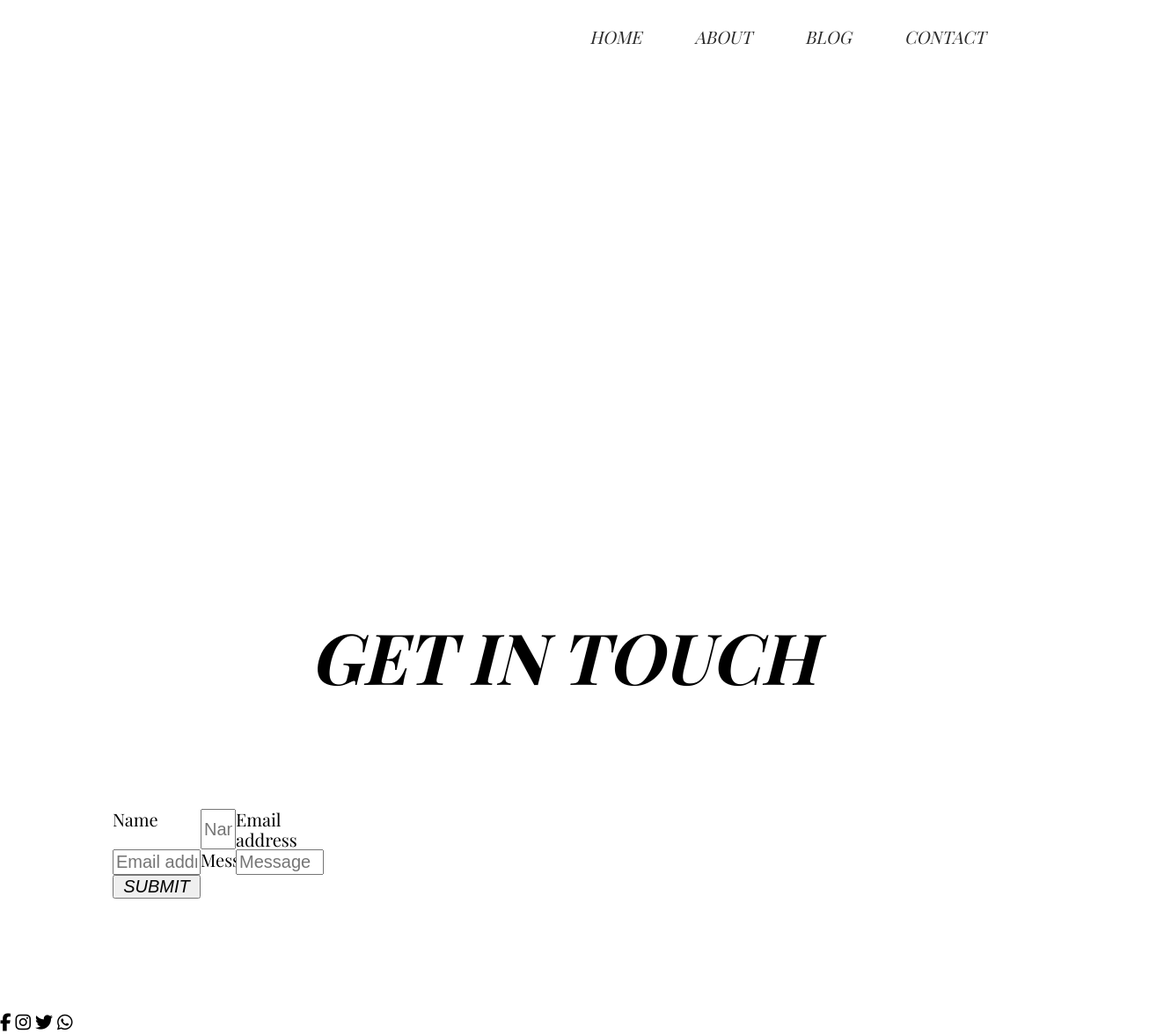
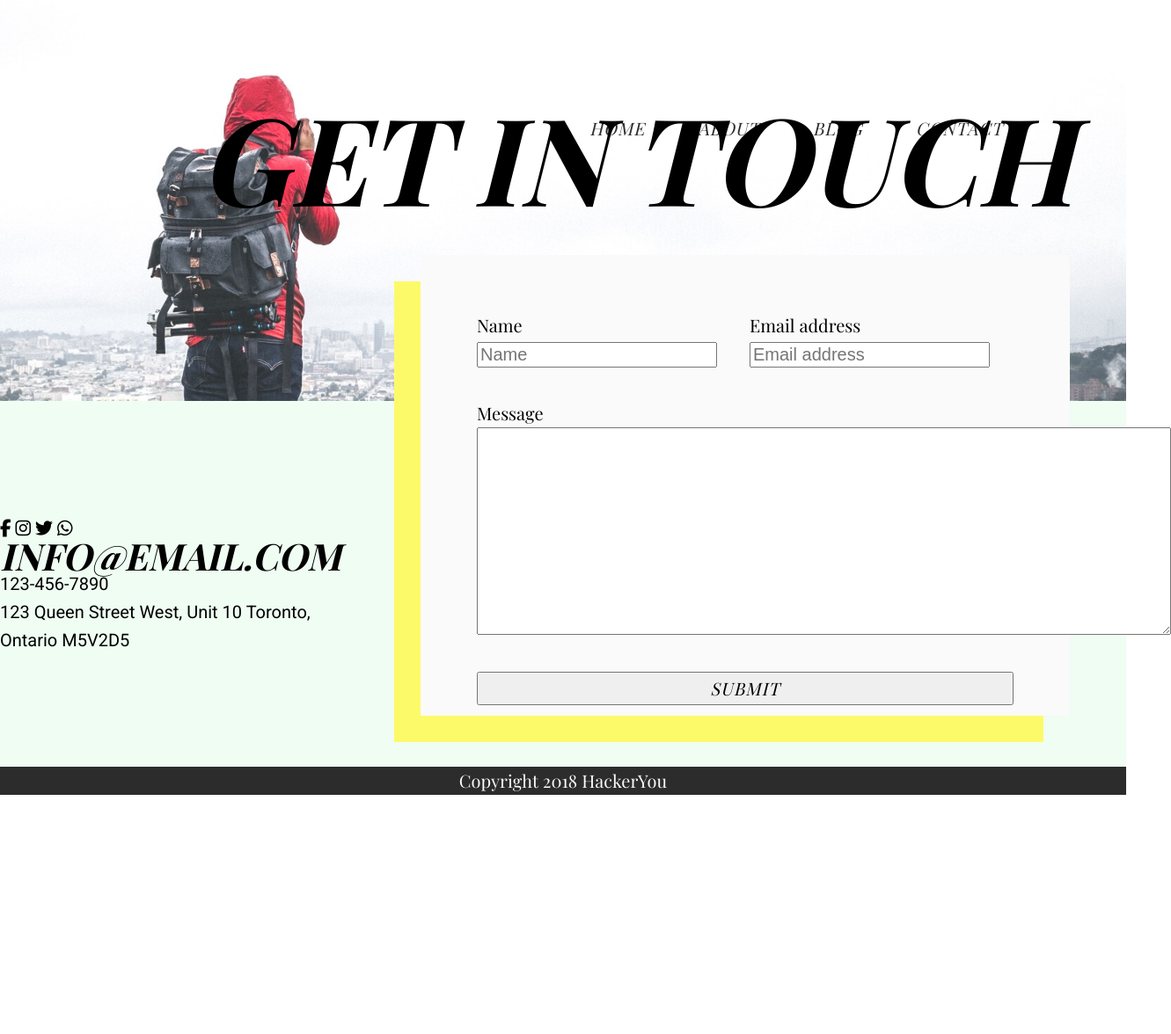
Before and after one commit to alxndrdrgz/alex-rodriguez-project-one, a plain HTML site: page contact.html in a window 1280 px wide. Shown: the top 1176 px of the page at 88% size, 1331 px wide, since content can reach past the window. After the commit the page ends 904 px from the top, so only its background shows below. Drawn offline with nearby package versions, Linux system fonts and the light colour scheme; a web font is replaced by a local one.

Commit message:
hitting the home stretch here, pals

```diff
--- a/contact.html
+++ b/contact.html
@@ -10,9 +10,9 @@
 </head>
 <body>
     <!-- Header start -->
-    <header>
+    <header class="contact">
         <div class="wrapper">
-            <div class="flexHeader">
+            <div class="flexHeaderBlog">
                 <nav>
                     <ul>
                         <li>
@@ -37,6 +37,7 @@
                         </li>
                     </ul>
                 </nav>
+                <h1 class="titleThree">Get in touch</h1>
             </div>
         </div>
     </header>
@@ -44,26 +45,8 @@
     <!-- Main starts here -->
     <main class="contactMain">
         <div class="wrapper">
-            <!-- Contact form starts here -->
-            <section class="contactForm">
-                <h1 class="otherTitle">Get in touch</h1>
-
-                <form action="submit">
-
-                    <label for="name">Name</label>
-                    <input type="text" placeholder="Name" id="firstName">
-
-                    <label for="email">Email address</label>
-                    <input type="text" placeholder="Email address" id="emailAddress">
-
-                    <label for="message">Message</label>
-                    <input type="text" placeholder="Message">
-
-                    <button type="submit">Submit</button>
-                </form>
-            </section>
-
-            <!-- Informational contact bar starts here -->
+            <div class="flexContainerContact">
+                <!-- Informational side bar starts here -->
                 <aside class="contactInfo">
                     <div class="socialMediaIcons">
                         <i class="fab fa-facebook-f"></i>
@@ -75,10 +58,37 @@
                         <h2 class="infoEmail">
                             info@email.com
                         </h2>
+                        <p>123-456-7890</p>
+                        <p>123 Queen Street West, Unit 10
+                            Toronto, Ontario
+                            M5V2D5
+                        </p>
                     </div>
                 </aside>
+
+                <!-- Contact form starts here -->
+                <section class="contactForm">
+                    <form action="submit" class="contactFormGrid">
+                        <div class="formName">
+                            <label for="name">Name</label>
+                            <input type="text" placeholder="Name" id="firstName">
                         </div>
 
+                        <div class="formAddress">
+                            <label for="email">Email address</label>
+                            <input type="text" placeholder="Email address" id="emailAddress">
+                        </div>
+
+                        <div class="commentBox">
+                            <label for="commentBox">Message</label>
+                            <textarea name="commentBox" cols="64" rows="10"></textarea>
+                        </div>
+
+                        <button type="submit" class="submit"">Submit</button>
+                    </form>
+                </section>
+            </div>
+        </div>
     </main>
     <footer>
         Copyright 2018 HackerYou
--- a/styles/sass/partials/_blogStyles.scss
+++ b/styles/sass/partials/_blogStyles.scss
@@ -110,10 +110,4 @@ section.comments h2 {
     }
 }
 
-//Comment form styles below!
-form {
-    padding: 10%;
-    display: grid;
-    grid-template-columns: 25rem 25rem;
-    grid-template-columns: 10rem 4rem 10rem;
-}
+//Comment form styles found in _forms.scss partial
--- /dev/null
+++ b/styles/sass/partials/_contact.scss
@@ -0,0 +1,40 @@
+//Contact page specific styles below:
+
+header.contact {
+    @include imgUrl(url('../assets/contact-header.jpg'));
+    height: 57vh;
+}
+
+h1.titleThree {
+    margin-bottom: 20%;
+    padding-left: 13%;
+}
+
+.flexHeaderBlog {
+    display: flex;
+    margin-bottom: 5rem;
+    flex-direction: column;
+    justify-content: center;
+    height: 55rem;
+}
+
+
+//Main styles start here. Flex main so that info side bar lives to the side of the contact form.
+//Position main relative so that form can be positioned absolutely to it.
+
+main {
+    background-color: $ice;
+}
+
+.flexContainerContact {
+    display: flex;
+    flex-wrap: wrap;
+     position: relative;
+}
+
+.contactInfo {
+    width: 25%;
+    margin: 10% 0;
+}
+
+//contact form styles found in _forms.scss
--- /dev/null
+++ b/styles/sass/partials/_forms.scss
@@ -0,0 +1,51 @@
+//form for contact page:
+.contactForm {
+    background: $white;
+    padding: 5% 5% 0 5%;
+    margin: 5%;
+    box-shadow: -3rem 3rem $canary;
+    position: absolute;
+    top: -23rem;
+    right: 0;
+}
+form.contactFormGrid {
+    display: grid;
+    grid-template-rows: 9rem 30rem 5rem;
+    grid-template-columns: 30rem 30rem;
+    gap: 1rem;
+    width: 100%;
+}
+
+.formName {
+    grid-area: 1/1/2/2;
+}
+
+.formAddress {
+    grid-area: 1/2/2/3;
+}
+
+button.submit {
+    grid-area: 3/1/4/3;
+    margin-bottom: 2%;
+}
+
+
+form.blogForm {
+    display: grid;
+    grid-template-rows: 9rem 30rem 20rem 5rem;
+    grid-template-columns: 30rem 30rem;
+    gap: 1.5rem;
+    padding-bottom: 5%;
+}
+
+.formNameBlog {
+    grid-area: 1/1/2/2;
+}
+
+.formAddressBlog {
+    grid-area: 1/2/2/3;
+}
+
+button.submitBlog{
+    grid-area: 4/1/5/3;
+}
--- a/styles/sass/partials/_mixins.scss
+++ b/styles/sass/partials/_mixins.scss
@@ -1,3 +1,4 @@
+//A mixin header image shortcut! Just replace with asset URL
 @mixin imgUrl($imgValue) {
     background-image: $imgValue;
     background-size: cover;
--- a/styles/sass/partials/_typography.scss
+++ b/styles/sass/partials/_typography.scss
@@ -16,6 +16,12 @@ p {
 body {
     font-family: $playFair;
     font-size: 2rem;
+    line-height: 3.2rem;
+}
+
+button {
+    font-family: $playFair;
+    letter-spacing: 1px;
 }
 
 h1,
@@ -60,6 +66,7 @@ nav {
 a {
     text-decoration: none;
     color: $black;
+    letter-spacing: 1px;
 }
 
 a:visited,
--- a/styles/sass/styles.scss
+++ b/styles/sass/styles.scss
@@ -2,5 +2,7 @@
 @import "partials/mixins";
 @import "partials/universalStyles";
 @import "partials/typography";
+@import "partials/_forms";
 @import "partials/indexStyles";
-@import "partials/blogStyles"
+@import "partials/blogStyles";
+@import "partials/contact";
```
Also changed, not shown: blog.html (+10 -6 lines), styles/sass/partials/_mediaQueries.scss (added), styles/styles.css. Lines whose indentation alone changed are shown as unchanged.
